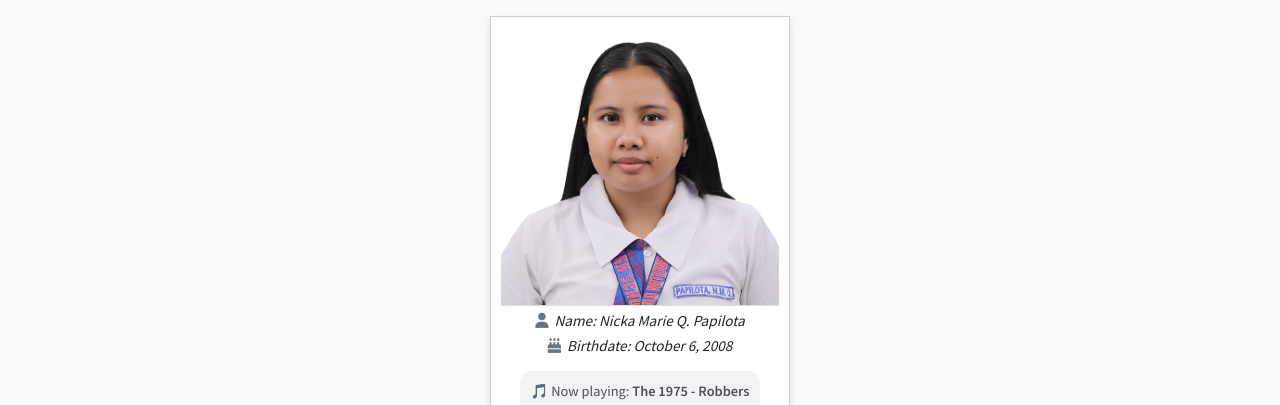
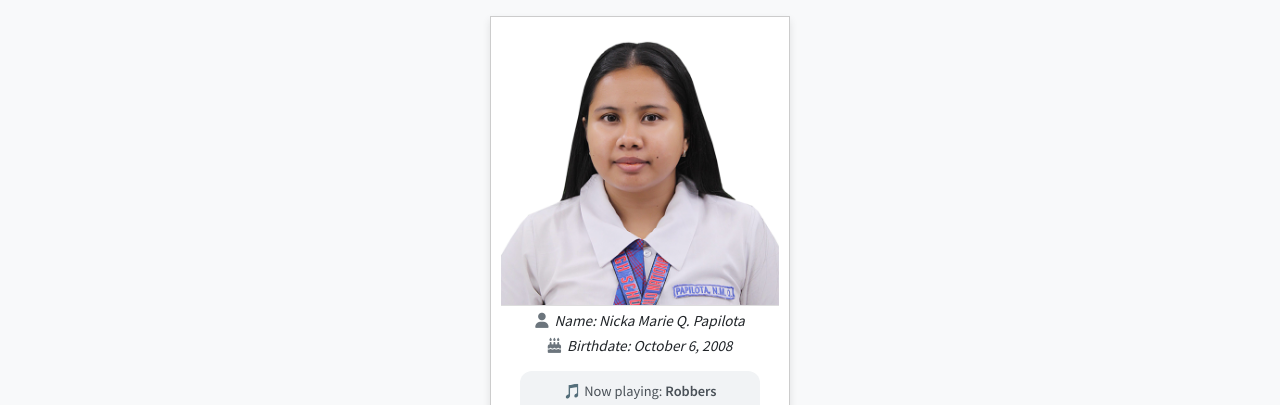
Before and after one commit to NickaPapilota/nickapapilota.github.io, a plain HTML site: page index.html in a window 1280 px wide. Shown: the part 376-781 px from the top of the page. Drawn offline with nearby package versions, Linux system fonts and the light colour scheme.

Commit message:
Update index.html

```diff
--- a/index.html
+++ b/index.html
@@ -105,7 +105,7 @@
       <div class="polaroid-caption"><i class="fas fa-birthday-cake"></i>Birthdate: October 6, 2008</div>
    <div class="card mt-3 border-0" style="background-color: #f1f3f5; padding: 10px; border-radius: 12px; max-width: 240px; margin: 10px auto;">
     <div style="font-size: 0.9rem; color: #495057; margin-bottom: 6px;">
-      🎵 Now playing: <strong>The 1975 - Robbers</strong>
+      🎵 Now playing: <strong>Robbers</strong>
     </div>
     <audio controls style="width: 100%;">
       <source src="rob.mp3">
```
